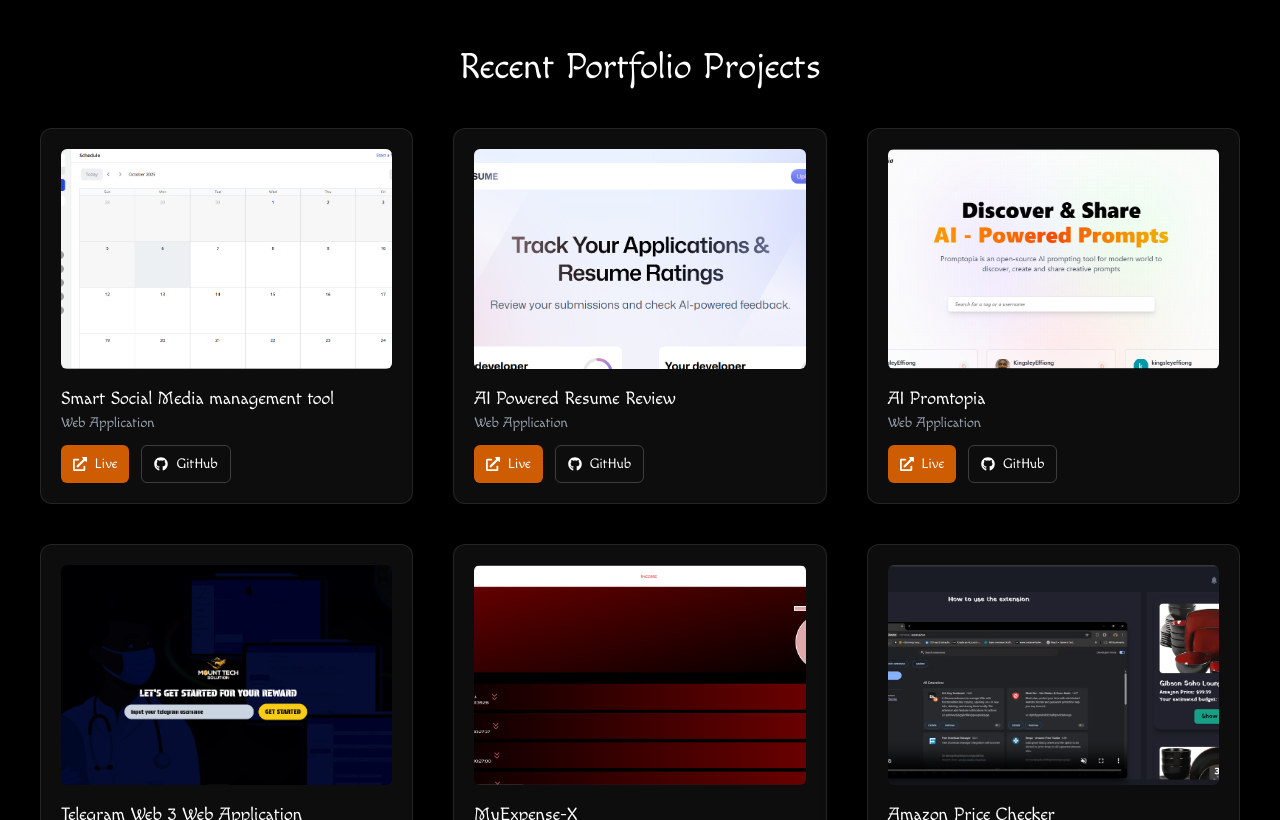
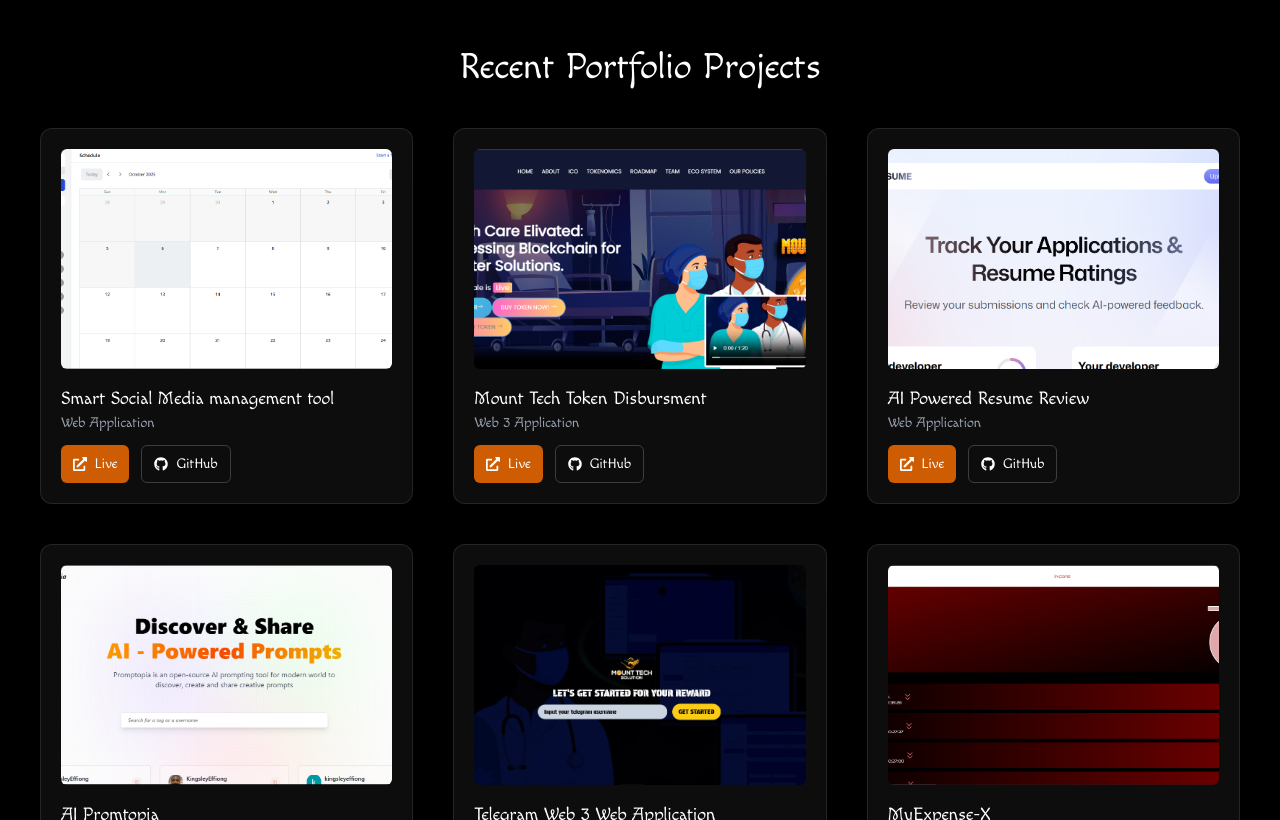
Before and after one commit to KingsleyEffiong/my-app, a Next.js app: page / in a window 1280 px wide. Shown: the part 1980-2800 px from the top of the page. Built offline with nearby package versions, Linux system fonts and the light colour scheme.

Commit message:
Fix portfolio item IDs and update details for Web 3 applications

```diff
--- a/components/Portfolio.tsx
+++ b/components/Portfolio.tsx
@@ -24,7 +24,15 @@
     githubLink: "https://github.com/nexaa-devs/nexaa-frontend",
   },
   {
-    id: 2,
+    id: 3,
+    name: "Mount Tech Token Disbursment",
+    category: "Web 3 Application",
+    image: "/images/web 3 app.png",
+    liveLink: "https://token-livid.vercel.app/",
+    githubLink: "https://github.com/KingsleyEffiong/Web-3-Web-application",
+  },
+  {
+    id: 3,
     name: "AI Powered Resume Review",
     category: "Web Application",
     image: "/images/resumeai.png",
@@ -32,7 +40,7 @@
     githubLink: "https://github.com/KingsleyEffiong/AI-Powered-Resume-Review",
   },
   {
-    id: 3,
+    id: 4,
     name: "AI Promtopia",
     category: "Web Application",
     image: "/images/promptopia.png",
@@ -40,7 +48,7 @@
     githubLink: "https://github.com/ai-promptopia",
   },
   {
-    id: 4,
+    id: 5,
     name: "Telegram Web 3 Web Application",
     category: "Web Application",
     image: "/images/mounttech telegram miniapp.png",
@@ -48,7 +56,7 @@
     githubLink: "https://github.com/KingsleyEffiong/Telegram-MiniApp",
   },
   {
-    id: 5,
+    id: 6,
     name: "MyExpense-X",
     category: "Web Application",
     image: "/images/dashboard expense.png",
@@ -56,7 +64,7 @@
     githubLink: "https://github.com/KingsleyEffiong/MyExpense-X",
   },
   {
-    id: 6,
+    id: 7,
     name: "Amazon Price Checker",
     category: "Website Application",
     image: "/images/amazon.png",
```
